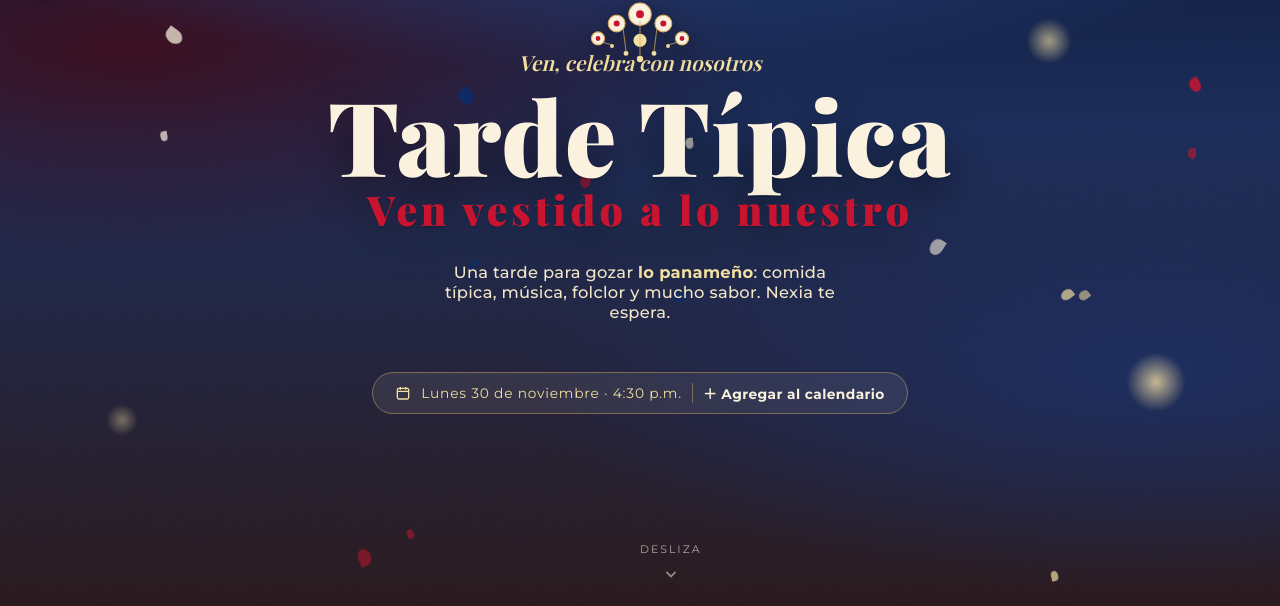
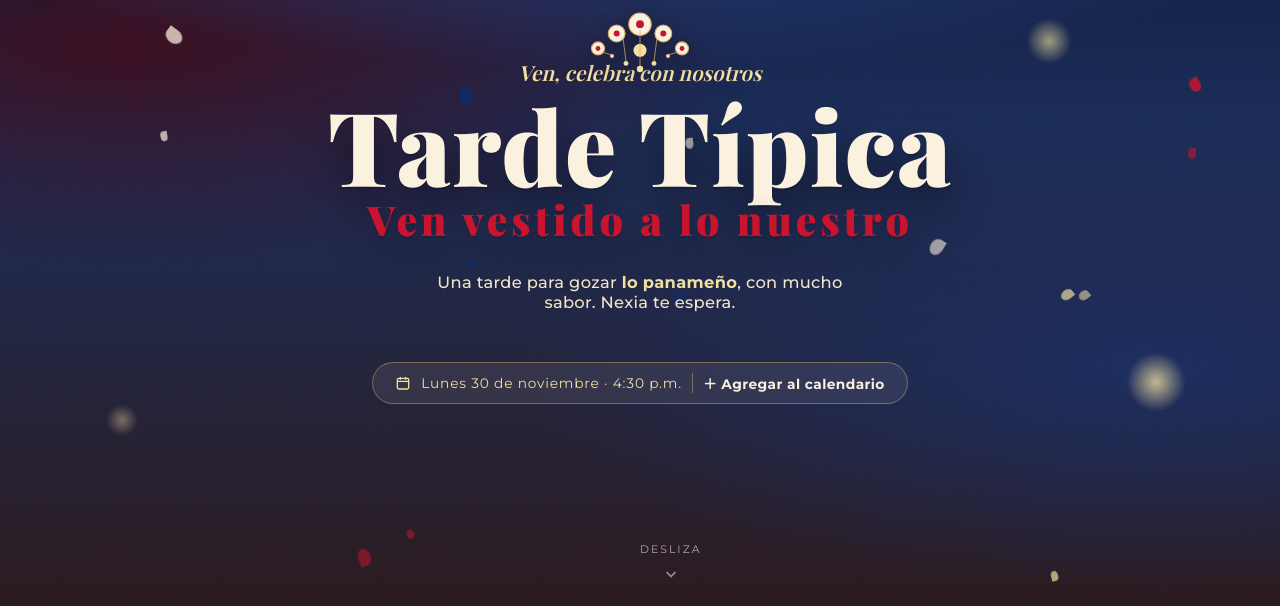
Before and after one commit to holakata/web, a plain HTML site: page invita/tarde-tipica-nexia/index.html in a window 1280 px wide. Shown: the part 192-798 px from the top of the page. Drawn offline with nearby package versions, Linux system fonts and the light colour scheme; a web font is replaced by a local one.

Commit message:
Quita musica/folclor que quedo en el tagline del hero
Co-Authored-By: Claude Sonnet 5 <noreply@anthropic.com>
Claude-Session: https://claude.ai/code/session_014wAtdD1xpF1AKEDum2JRer

```diff
--- a/invita/tarde-tipica-nexia/index.html
+++ b/invita/tarde-tipica-nexia/index.html
@@ -372,7 +372,7 @@
 
     <p class="guion-hero">Ven, celebra con nosotros</p>
     <h1 class="titulo-hero">Tarde Típica<em>Ven vestido a lo nuestro</em></h1>
-    <p class="tagline-hero">Una tarde para gozar <strong>lo panameño</strong>: comida típica, música, folclor y mucho sabor. Nexia te espera.</p>
+    <p class="tagline-hero">Una tarde para gozar <strong>lo panameño</strong>, con mucho sabor. Nexia te espera.</p>
 
     <a class="fecha-chip" href="https://calendar.google.com/calendar/render?action=TEMPLATE&text=Tarde%20T%C3%ADpica%20%E2%80%93%20Nexia%20Panam%C3%A1&dates=20261130T213000Z/20261130T233000Z&details=Una%20tarde%20t%C3%ADpica%20paname%C3%B1a%20en%20las%20oficinas%20de%20Nexia.%20Anim%C3%A1te%20a%20venir%20con%20tu%20pollera%2C%20montuno%20o%20alg%C3%BAn%20detalle%20t%C3%ADpico.&location=Oficinas%20de%20Nexia%2C%20Panam%C3%A1" target="_blank" rel="noopener">
       <svg width="16" height="16" viewBox="0 0 24 24" fill="none" stroke="currentColor" stroke-width="2"><rect x="3.5" y="5" width="17" height="16" rx="2.2"/><path d="M3.5 9.5h17M8 3v4M16 3v4"/></svg>
```
